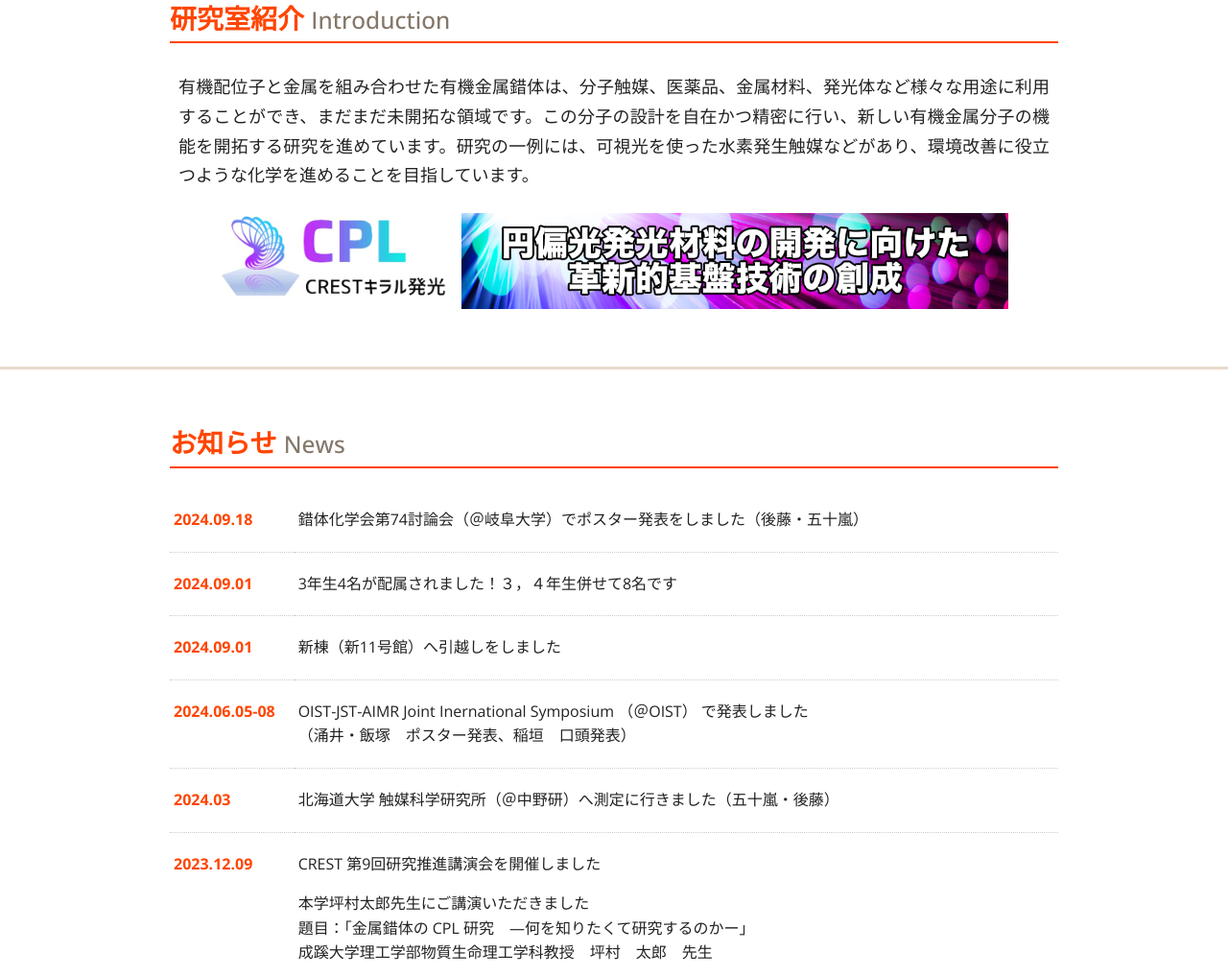
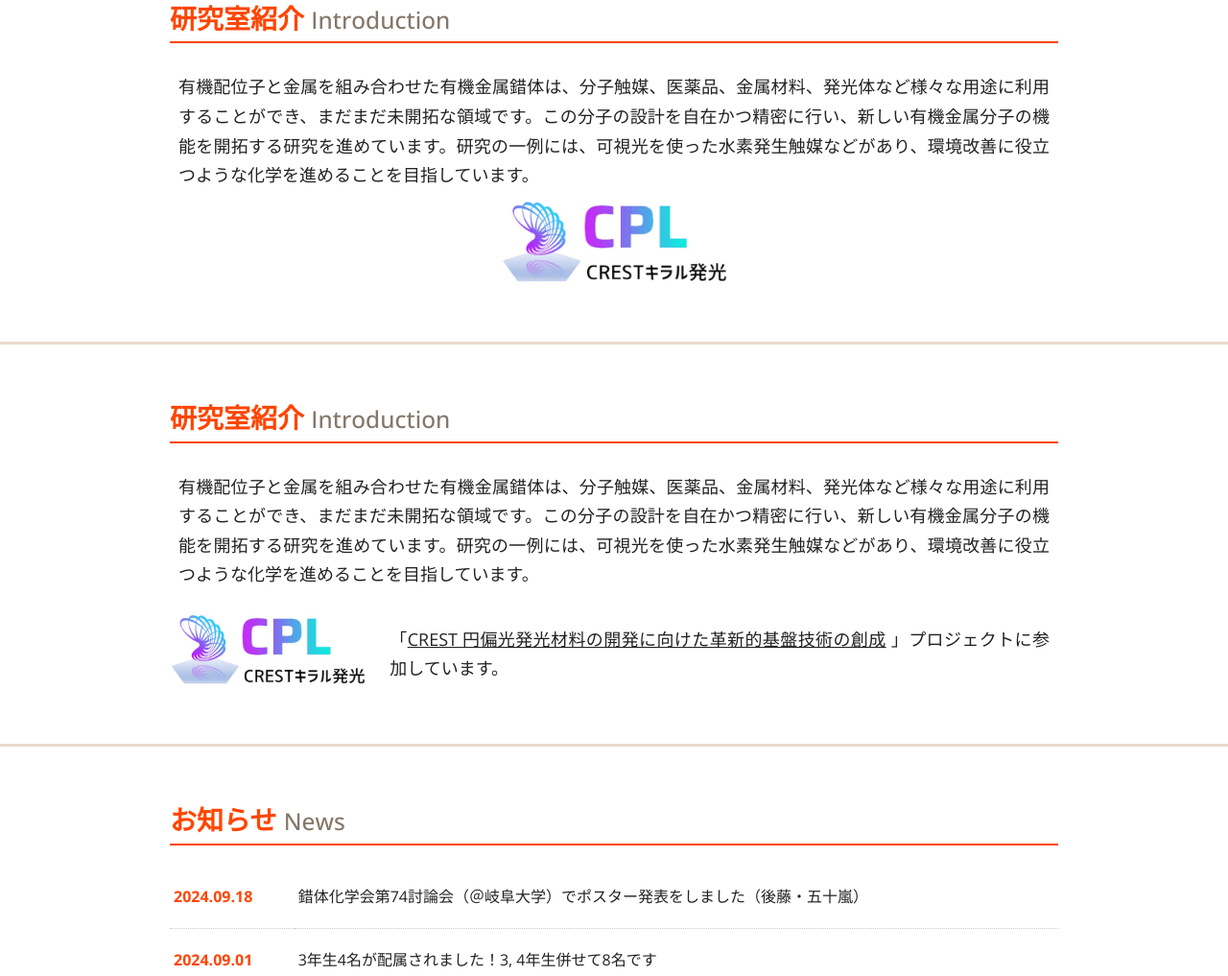
Before and after one commit to michiEx/inagaki_lab, a plain HTML site: page index.html in a window 1280 px wide. Shown: the part 847-1864 px from the top of the page at 96% size. Drawn offline with nearby package versions, Linux system fonts and the light colour scheme.

Commit message:
Add files via upload

```diff
--- a/index.html
+++ b/index.html
@@ -70,15 +70,28 @@
         <div class="col col-lg-10">
           <h2>研究室紹介 <small>Introduction</small></h2>
           <p>有機配位子と金属を組み合わせた有機金属錯体は、分子触媒、医薬品、金属材料、発光体など様々な用途に利用することができ、まだまだ未開拓な領域です。この分子の設計を自在かつ精密に行い、新しい有機金属分子の機能を開拓する研究を進めています。研究の一例には、可視光を使った水素発生触媒などがあり、環境改善に役立つような化学を進めることを目指しています。</p>
+		  <p class="text-center"><a href="http://cplmaterial.org/" target="_blank"><img src="images/CPLlogo.png" width="236" height="100" alt="CREST円偏光発光材料の開発に向けた革新的基盤技術の創成"/></a></p>
         </div>
       </div>
-      <div class="d-flex justify-content-center mt-4 gap-3">
+    </div>
+  </div>
+  <div class="home-concept">
+    <div class="container">
+      <div class="row d-flex justify-content-md-center">
+        <div class="col col-lg-10">
+          <h2>研究室紹介 <small>Introduction</small></h2>
+          <p>有機配位子と金属を組み合わせた有機金属錯体は、分子触媒、医薬品、金属材料、発光体など様々な用途に利用することができ、まだまだ未開拓な領域です。この分子の設計を自在かつ精密に行い、新しい有機金属分子の機能を開拓する研究を進めています。研究の一例には、可視光を使った水素発生触媒などがあり、環境改善に役立つような化学を進めることを目指しています。</p>
+        </div>
+      </div>
+      <div class="row d-flex justify-content-md-center">
+      <div class="col col-lg-10 d-flex justify-content-center align-items-center mt-4 gap-3">
         <div>
-        <a href="http://cplmaterial.org/" target="_blank"><img src="images/CPLlogo.png" width="236" height="100" alt="CRESTキラル発光"/></a>
+        <a href="http://cplmaterial.org/" target="_blank"><img src="images/CPLlogo.png" width="236" height="100" alt="CREST円偏光発光材料の開発に向けた革新的基盤技術の創成"/></a>
 		</div>
         <div>
-        <a href="http://cplmaterial.org/" target="_blank"><img src="images/CPLtitle.png" width="570" height="100" alt="CREST円偏光発光材料の開発に向けた革新的基盤技術の創成"/></a>
+        <p>「<a href="http://cplmaterial.org/" target="_blank">CREST 円偏光発光材料の開発に向けた革新的基盤技術の創成</a> 」プロジェクトに参加しています。</p>
 		</div>
+      </div>
       </div>
     </div>
   </div>
@@ -97,7 +110,7 @@
             <dl class="news">
               <dt>2024.09.01</dt>
               <dd>
-                <p>3年生4名が配属されました！３，４年生併せて8名です</p>
+                <p>3年生4名が配属されました！3, 4年生併せて8名です</p>
               </dd>
             </dl>
             <dl class="news">
@@ -170,7 +183,7 @@
         </div>
         <div class="row">
           <div class="col">
-			<p class="mt-2"><a href="album/index.html" class="btn btn-normal btn-sm py-1">Album</a></p>
+			<p class="mt-2"><a href="album/index.html" class="btn btn-album btn-sm py-1">Album</a></p>
           </div>
         </div>
       </div>
```
